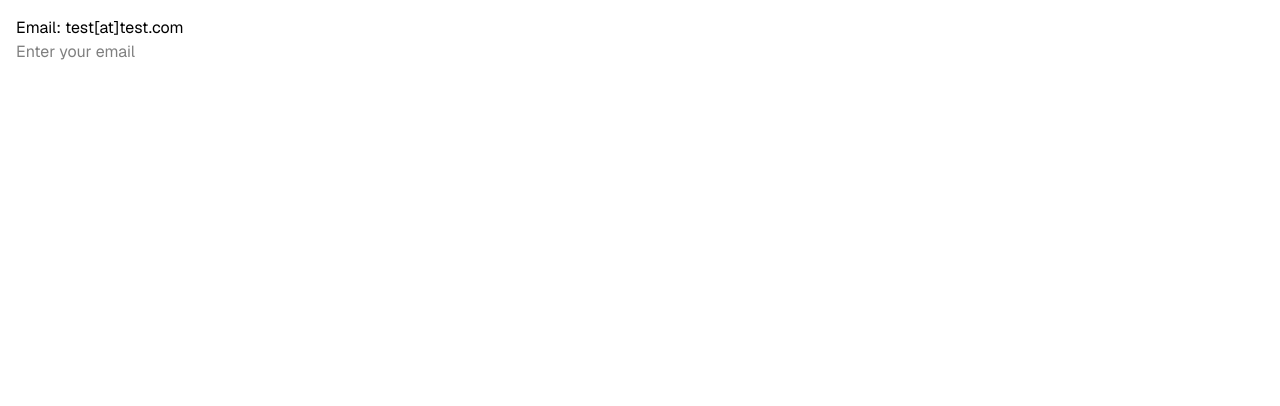
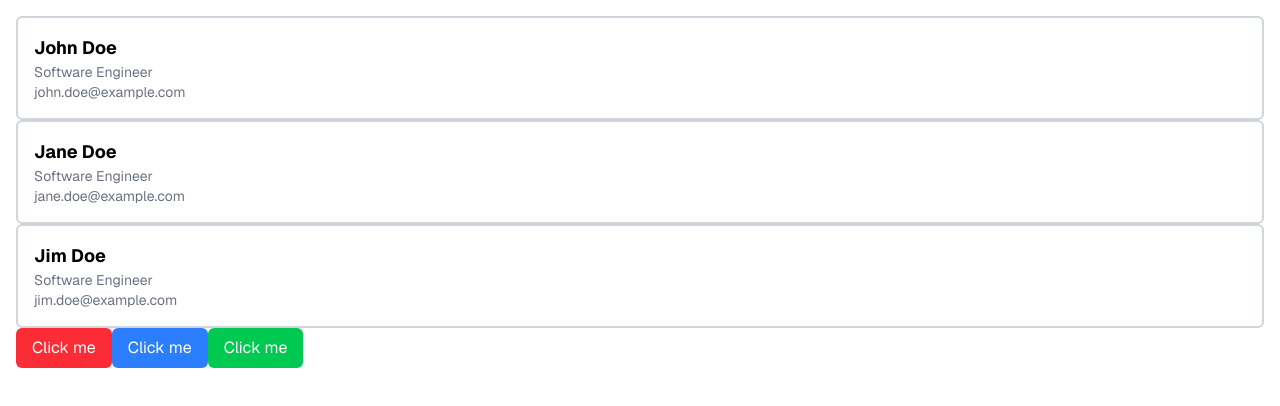
Before and after one commit to alekspanteli/learn-react-dev-next-js, a Next.js app: page / in a window 1280 px wide. Shown: the top 406 px of the page. Built offline with nearby package versions, Linux system fonts and the light colour scheme.

Commit message:
Add ContactCard and Button components to Home page; update next.config.ts to allow SVG images and add new remote image pattern

```diff
--- a/app/page.tsx
+++ b/app/page.tsx
@@ -1,9 +1,74 @@
+"use client";
+
+type ContactCardProps = {
+  name: string;
+  job: string;
+  email: string;
+};
+
+function ContactCard({ name, job, email }: ContactCardProps) {
+  return (
+    <div className="border-2 border-gray-300 rounded-md p-4">
+      <h2 className="text-lg font-bold">{name}</h2>
+      <p className="text-sm text-gray-500">{job}</p>
+      <p className="text-sm text-gray-500">{email}</p>
+    </div>
+  );
+}
+
+type ButtonProps = {
+  color: Color;
+  children: React.ReactNode;
+  onClick: () => void;
+};
+
+const colors = {
+  red: "bg-red-500",
+  blue: "bg-blue-500",
+  green: "bg-green-500",
+} as const;
+
+type Color = keyof typeof colors;
+
+function Button({ color, children, onClick }: ButtonProps) {
+  return (
+    <button
+      className={`${colors[color]} text-white px-4 py-2 rounded-md`}
+      onClick={onClick}
+    >
+      {children}
+    </button>
+  );
+}
+
 export default function Home() {
-  const email = "test@test.com";
   return (
     <>
-      <p>Email: {email.replace("@", "[at]")}</p>
-      <input type="text" placeholder="Enter your email" required={true} />
+      <ContactCard
+        name="John Doe"
+        job="Software Engineer"
+        email="john.doe@example.com"
+      />
+      <ContactCard
+        name="Jane Doe"
+        job="Software Engineer"
+        email="jane.doe@example.com"
+      />
+      <ContactCard
+        name="Jim Doe"
+        job="Software Engineer"
+        email="jim.doe@example.com"
+      />
+
+      <Button color="red" onClick={() => alert("Red button clicked")}>
+        Click me
+      </Button>
+      <Button color="blue" onClick={() => alert("Blue button clicked")}>
+        Click me
+      </Button>
+      <Button color="green" onClick={() => alert("Green button clicked")}>
+        Click me
+      </Button>
     </>
   );
 }
--- a/next.config.ts
+++ b/next.config.ts
@@ -2,10 +2,15 @@ import type { NextConfig } from "next";
 
 const nextConfig: NextConfig = {
   images: {
+    dangerouslyAllowSVG: true,
     remotePatterns: [
       {
         protocol: "https",
         hostname: "i.imgur.com",
+      },
+      {
+        protocol: "https",
+        hostname: "placehold.co",
       },
     ],
   },
```
